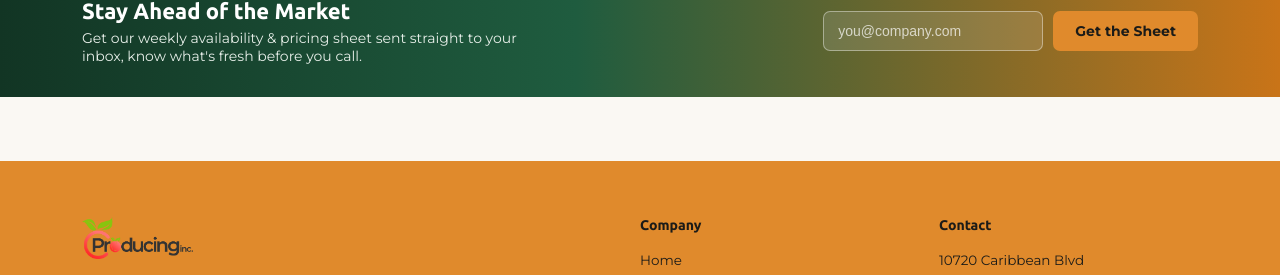
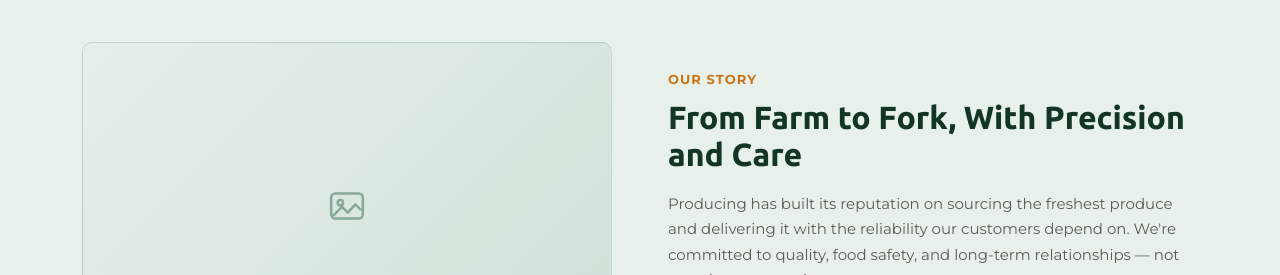
Before and after one commit to CurvLogistics/producing-website, a React (Vite) app: page / in a window 1280 px wide. Shown: the part 677-952 px from the top of the page. Built offline with nearby package versions, Linux system fonts and the light colour scheme; no server answers.

Commit message:
update overall the pages

```diff
--- a/src/components/ImageText/ImageText.css
+++ b/src/components/ImageText/ImageText.css
@@ -17,12 +17,26 @@
   align-items: center;
 }
 
-.image-text__image {
+.image-text .eyebrow {
+  color: var(--amber-600);
+  font-weight: 700;
+  font-size: 13px;
+  letter-spacing: 0.08em;
+  text-transform: uppercase;
+  margin-bottom: 12px;
+}
+
+img.image-text__image {
+  width: 100%;
+  height: auto;
+  border-radius: 10px;
+  display: block;
+}
+
+div.image-text__image {
   height: 340px;
   border-radius: 10px;
   background: linear-gradient(135deg, #e7efe9, #cfe0d5);
-  background-size: cover;
-  background-position: center;
   border: 1px solid rgba(31, 92, 63, 0.15);
   display: flex;
   align-items: center;
@@ -31,10 +45,24 @@
   text-align: center;
 }
 
+.image-text__image--placeholder {
+  flex-direction: column;
+  gap: 12px;
+  border: 1.5px dashed rgba(31, 92, 63, 0.3);
+  background: linear-gradient(135deg, #eef4f0, #dfeae2);
+}
+
+.image-text__image--placeholder svg {
+  width: 40px;
+  height: 40px;
+  color: rgba(31, 92, 63, 0.45);
+}
+
 .image-text__image span {
   color: #3f5c4c;
   font-size: 13px;
   font-weight: 600;
+  max-width: 220px;
 }
 
 .image-text__video {
@@ -46,7 +74,7 @@
 }
 
 .image-text h2 {
-  font-size: 30px;
+  font-size: 32px;
   color: var(--green-900);
   margin-bottom: 18px;
 }
--- a/src/components/ImageText/ImageText.tsx
+++ b/src/components/ImageText/ImageText.tsx
@@ -31,14 +31,22 @@ export default function ImageText({
           <video className="image-text__video" poster={imageUrl} autoPlay muted loop playsInline>
             <source src={videoUrl} type="video/mp4" />
           </video>
+        ) : imageUrl ? (
+          <img className="image-text__image" src={imageUrl} alt={imageAlt ?? ""} />
         ) : (
-          <div
-            className="image-text__image"
-            style={imageUrl ? { backgroundImage: `url(${imageUrl})` } : undefined}
-            role={imageUrl ? "img" : undefined}
-            aria-label={imageUrl ? imageAlt : undefined}
-          >
-            {!imageUrl && <span>{imageAlt}</span>}
+          <div className="image-text__image image-text__image--placeholder">
+            <svg viewBox="0 0 24 24" fill="none" aria-hidden="true">
+              <rect x="2.5" y="4.5" width="19" height="15" rx="2.5" stroke="currentColor" strokeWidth="1.5" />
+              <circle cx="8" cy="10" r="1.6" stroke="currentColor" strokeWidth="1.5" />
+              <path
+                d="M4 17.5l5-5 3.5 3.5L17 11l3 3"
+                stroke="currentColor"
+                strokeWidth="1.5"
+                strokeLinecap="round"
+                strokeLinejoin="round"
+              />
+            </svg>
+            <span>{imageAlt}</span>
           </div>
         )}
 
--- a/src/pages/Contact/Contact.tsx
+++ b/src/pages/Contact/Contact.tsx
@@ -53,12 +53,10 @@ export default function Contact() {
     const errors: Partial<Record<FieldName, string>> = {};
     const name = (formData.get("name") as string).trim();
     const email = (formData.get("email") as string).trim();
-    const phone = (formData.get("phone") as string).trim();
 
     if (!name) errors.name = "Please enter your name.";
     if (!email) errors.email = "Please enter your email.";
     else if (!EMAIL_PATTERN.test(email)) errors.email = "Please enter a valid email address.";
-    if (!phone) errors.phone = "Please enter your phone number.";
     if (!consentChecked) errors.consent = "Please confirm you agree before sending.";
 
     return errors;
@@ -145,16 +143,9 @@ export default function Contact() {
           </div>
 
           <div className="contact__row">
-            <div className={`contact__field${fieldErrors.phone ? " contact__field--error" : ""}`}>
-              <label htmlFor="phone">Phone Number*</label>
-              <input
-                id="phone"
-                name="phone"
-                type="tel"
-                placeholder="Phone Number*"
-                onChange={() => clearFieldError("phone")}
-              />
-              {fieldErrors.phone && <span className="contact__field-error">{fieldErrors.phone}</span>}
+            <div className="contact__field">
+              <label htmlFor="phone">Phone Number</label>
+              <input id="phone" name="phone" type="tel" placeholder="Phone Number" />
             </div>
             <div className="contact__field">
               <label htmlFor="message">Message</label>
--- a/src/pages/Home/Home.tsx
+++ b/src/pages/Home/Home.tsx
@@ -260,20 +260,21 @@ export default function Home() {
 
       {carouselSlides.length > 0 && <Carousel slides={carouselSlides} />}
 
-      {entry?.fields.storyHeading && entry?.fields.storyBody && (
       <Reveal direction="up">
         <ImageText
-            eyebrow={entry.fields.storyEyebrow || "Our Story"}
-            heading={entry.fields.storyHeading}
-            body={entry.fields.storyBody}
+          eyebrow={entry?.fields.storyEyebrow || "Our Story"}
+          heading={entry?.fields.storyHeading || "From Farm to Fork, With Precision and Care"}
+          body={
+            entry?.fields.storyBody ||
+            "Producing has built its reputation on sourcing the freshest produce and delivering it with the reliability our customers depend on. We're committed to quality, food safety, and long-term relationships — not one-time transactions."
+          }
           imageUrl={storyImageUrl ? `https:${storyImageUrl}` : undefined}
           imageAlt={storyImageAlt}
           videoUrl={storyVideoUrl ? `https:${storyVideoUrl}` : undefined}
-            linkLabel={entry.fields.storyLinkLabel}
-            linkHref={entry.fields.storyLinkHref}
+          linkLabel={entry?.fields.storyLinkLabel || "Our Story →"}
+          linkHref={entry?.fields.storyLinkHref || "/about"}
         />
       </Reveal>
-      )}
       {eventItems.length > 0 && (
         <Reveal direction="up">
           <EventsRail
```
Lines whose indentation alone changed are shown as unchanged.
